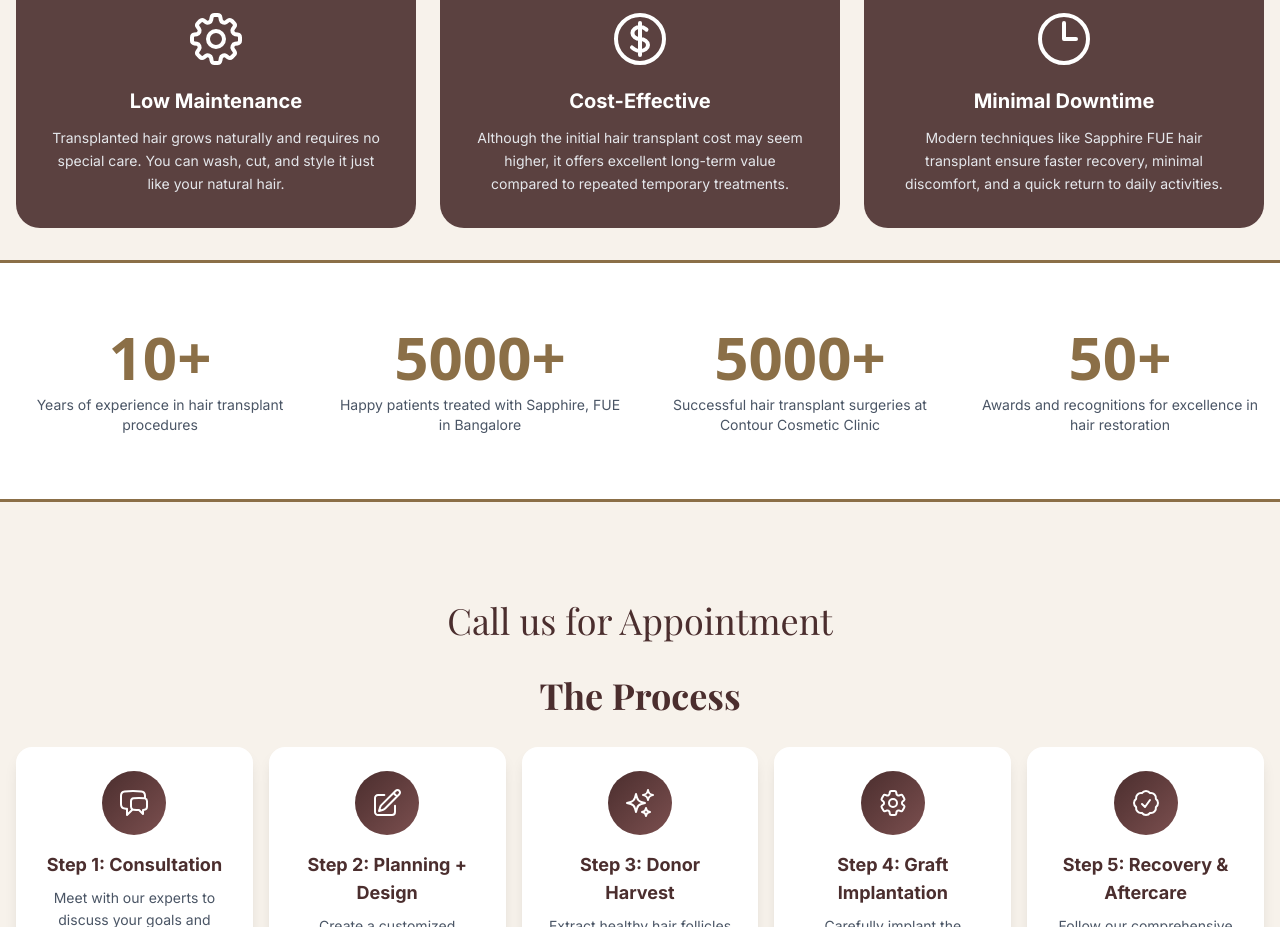
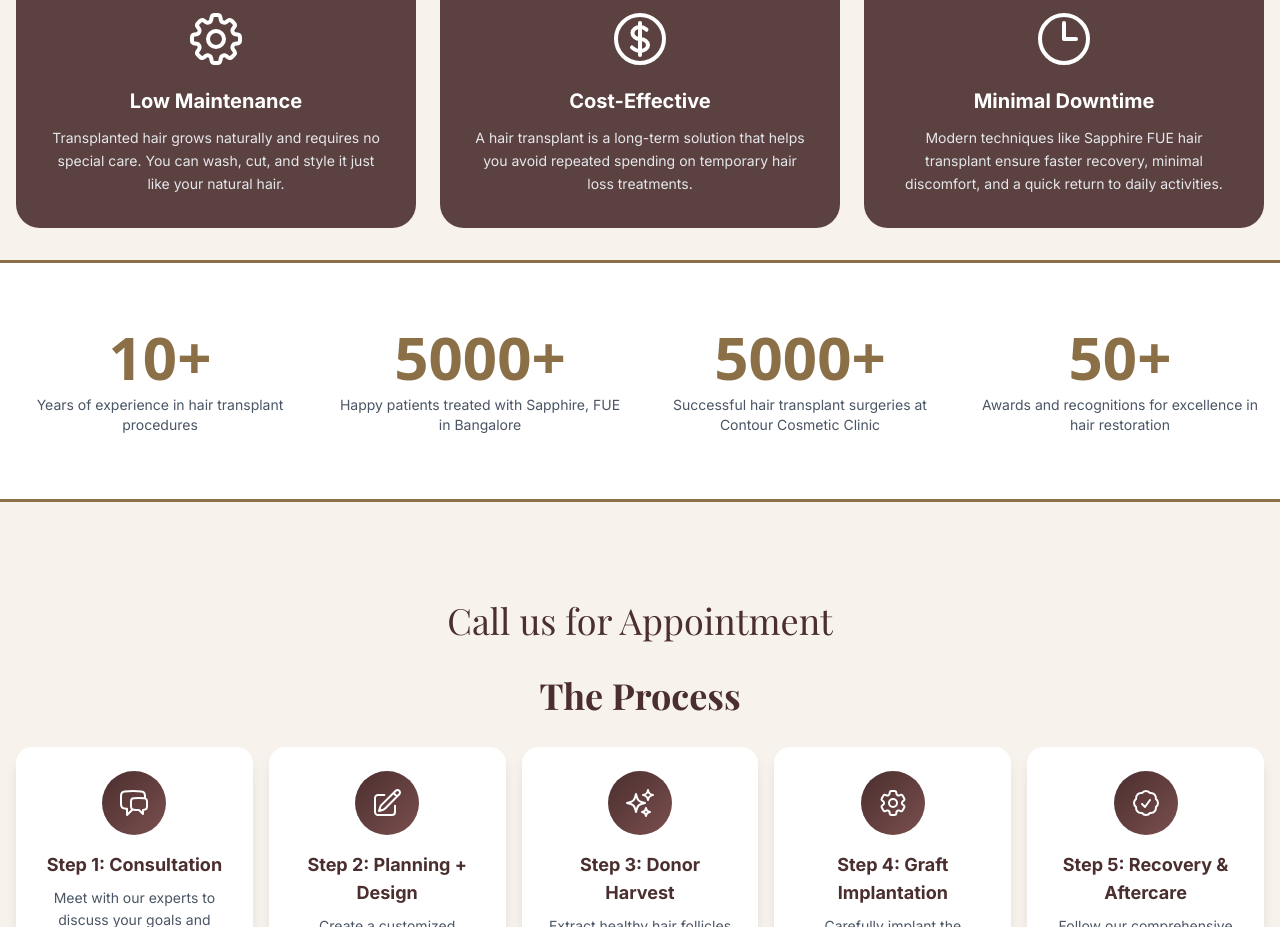
Before and after one commit to contourcosmeticclinic/contourcosmeticclinic.github.io, a Next.js app: page /lp/hair-transplant-in-bangalore in a window 1280 px wide. Shown: the part 4603-5530 px from the top of the page. Built offline with nearby package versions, Linux system fonts and the light colour scheme; no server answers.

Commit message:
benefits change

```diff
--- a/src/components/lp/hair-transplant/benifits.tsx
+++ b/src/components/lp/hair-transplant/benifits.tsx
@@ -96,7 +96,7 @@ export default function BenefitsSection() {
     {
       title: "Cost-Effective",
       description:
-        "Although the initial hair transplant cost may seem higher, it offers excellent long-term value compared to repeated temporary treatments.",
+        "A hair transplant is a long-term solution that helps you avoid repeated spending on temporary hair loss treatments.",
       icon: (
         <svg
           xmlns="http://www.w3.org/2000/svg"
```
